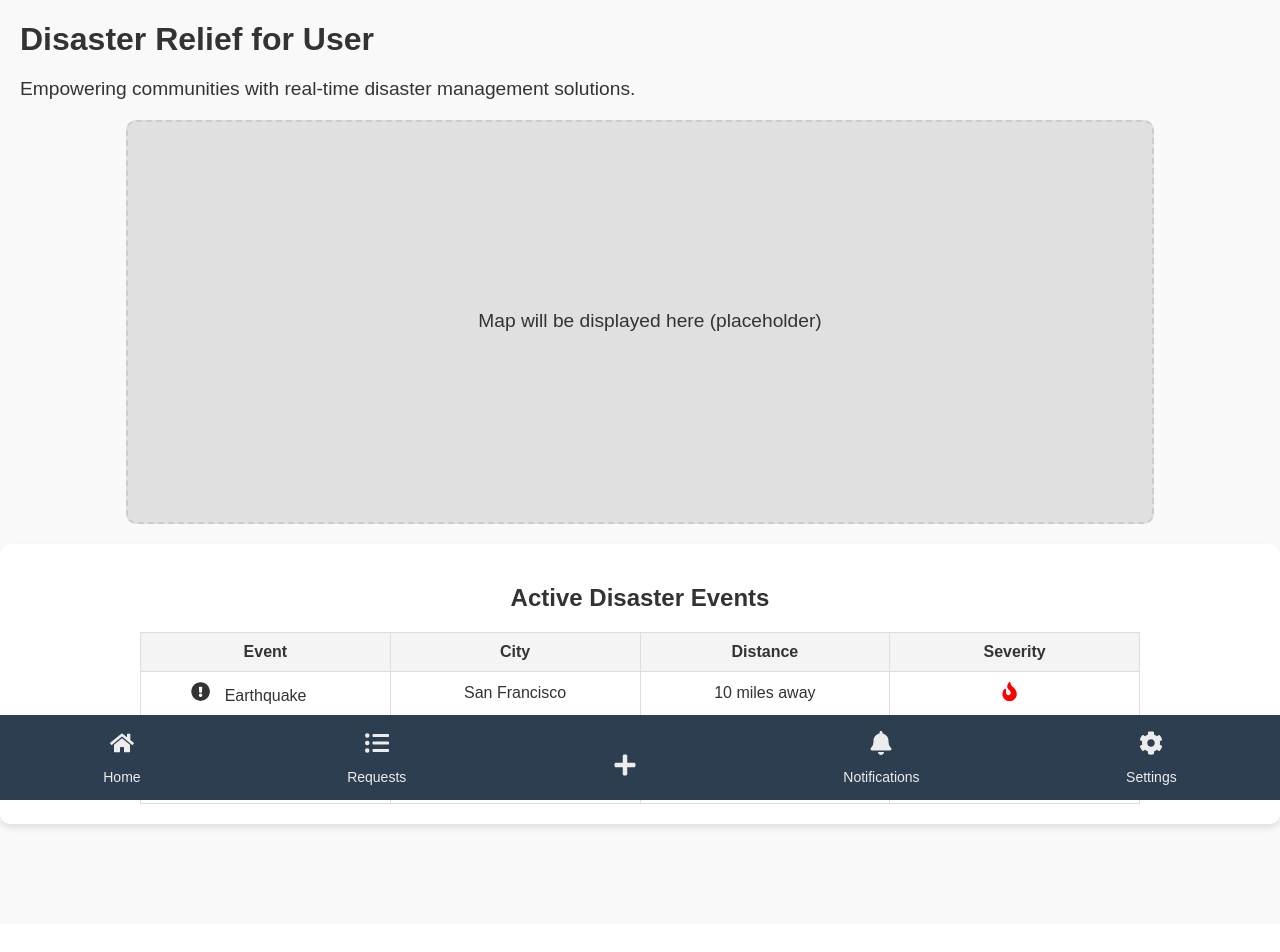
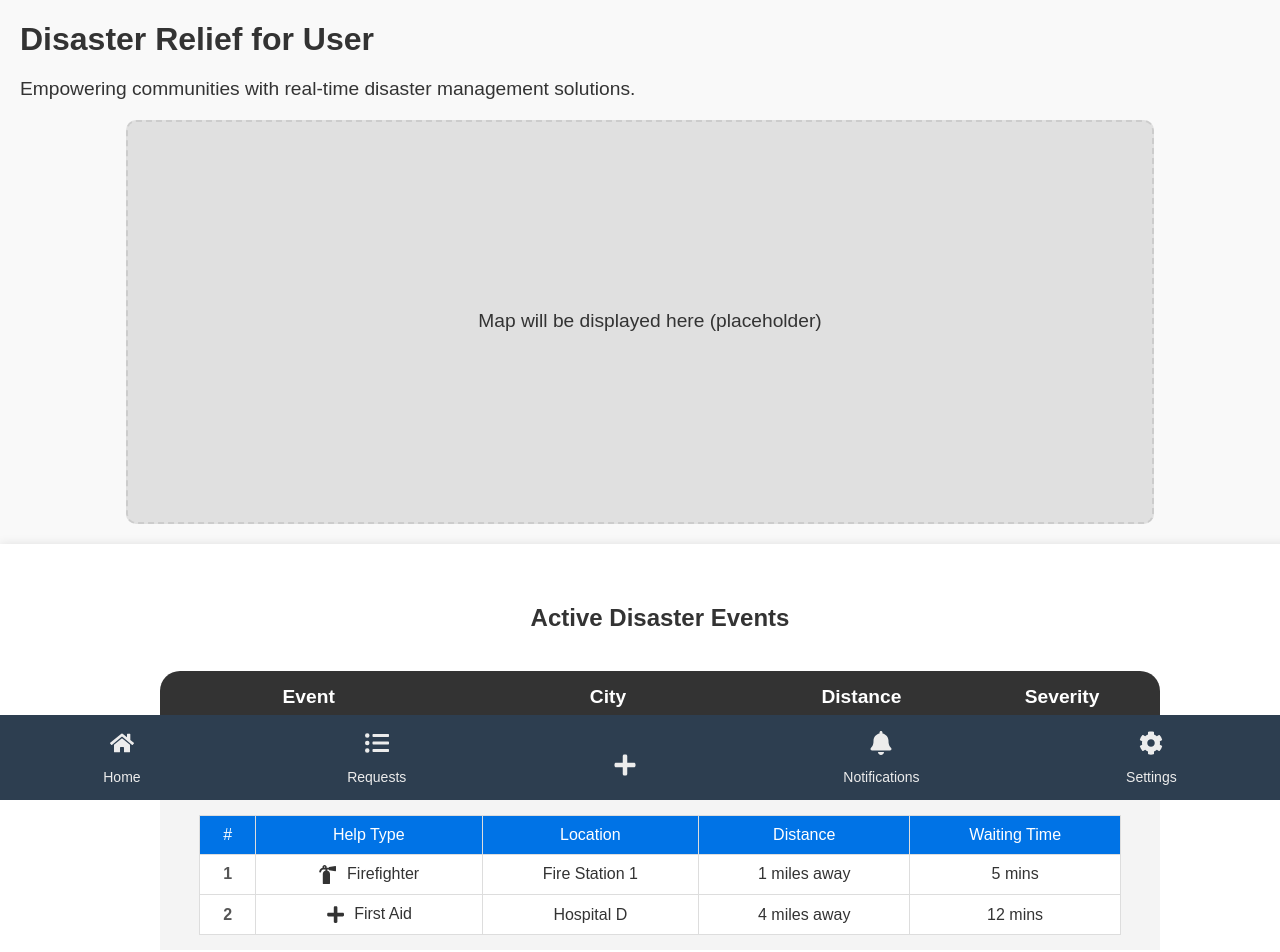
Before and after one commit to bannontan/hack-for-humanity, a React (Create React App) app in the folder frontend/: page /home in a window 1280 px wide. Shown: the top 952 px of the page. Before the commit the page ends 924 px from the top, so only its background shows below. Built offline with nearby package versions, Linux system fonts and the light colour scheme.

Commit message:
home page list of events and help

```diff
--- a/frontend/src/Pages/Home.css
+++ b/frontend/src/Pages/Home.css
@@ -1,17 +1,18 @@
+/* General Page Styling */
 .home-page {
   font-family: Arial, sans-serif;
   color: #333;
   background-color: #f9f9f9;
   overflow-y: scroll;
+  overflow-x: hidden;
   display: flex;
 }
 
 .content {
   flex-grow: 1;
   overflow-y: auto;
-    padding-bottom: 100px; /* Adjust this to the height of your navbar */
+  padding-bottom: 100px;
 }
-
 
 .content h1 {
   padding-left: 20px;
@@ -27,101 +28,107 @@
 
 /* Map Placeholder Styling */
 .map-placeholder {
-    width: 80%; /* Adjust the width to control the map's size */
-    height: 400px; /* Adjust the height as needed */
+  width: 80%;
+  height: 400px;
   background-color: #e0e0e0;
   display: flex;
   justify-content: center;
   align-items: center;
   border: 2px dashed #ccc;
   border-radius: 10px;
-    margin: 20px auto; /* This ensures it is centered horizontally */
-    position: relative;
-    overflow: hidden; /* Prevent scrolling */
+  margin: 20px auto;
 }
-
 
 /* Event Table Styling */
 .event-table-container {
-    background-color: #ffffff;
+  width: 100%;
+  border: #333;
+  background-color: #fff;
   padding: 20px;
-    border-radius: 10px;
-    box-shadow: 0 4px 6px rgba(0, 0, 0, 0.1);
+  box-shadow: 0 0 10px rgba(0, 0, 0, 0.1);
 }
 
 .event-table-container h2 {
   font-size: 1.5rem;
-    margin-bottom: 20px;
   text-align: center;
+  padding: 20px;
 }
 
 .event-table {
-    width: 100%; /* Adjust to fit content */
-    max-width: 1000px; /* Limit max width */
-    margin: 0 auto; /* Center table horizontally */
-    border-collapse: collapse;
-    text-align: center;
-    table-layout: fixed;
+  width: 100%;
+  max-width: 1000px;
+  margin: 0 auto;
+  border-collapse: collapse; /* Remove space between rows */
+  border-spacing: 0; /* Ensure no extra spacing */
+  border-radius: 20px;
+  overflow: hidden; /* Hide overflow content */
 }
 
 .event-table th, .event-table td {
-    padding: 10px;
-    border: 1px solid #ddd;
-    text-align: center; /* Align header to the left */
+  padding: 15px;
+  text-align: center;
+  background-color: #f4f4f4; /* Light background for cells */
+  font-size: 1.2rem;
+  font-weight:bold;
 }
 
 .event-table th {
-    background-color: #f4f4f4;
-    font-weight: bold;
-    text-align: center;
+  background-color: #333;
+  color: #fff;
 }
 
-  .event-table tr:hover {
-    background-color: #f1f1f1;
+.disaster {
+  border-bottom: 2px solid #ddd; /* Border between rows */
 }
 
-  .event-table .di {
-    text-align: left; /* Align this particular cell content to the left */
-    padding-left: 50px; /* Add some padding to the left */
+.help-subtable {
+  width: 95%;
+  margin: 0 auto; /* Center the subtable */
+  border-collapse: collapse; /* No gaps between cells */
 }
 
-  .event-table td {
-    text-align: center; /* Keep the rest of the table cells centered */
+.help-subtable th, .help-subtable td {
+  padding: 10px;
+  border: 1px solid #ddd; /* Standard border for subtable */
+  font-size: 1rem;
+  font-weight: normal;
+  text-align: center;
+  background-color: #fff; /* White background */
 }
 
+.help-subtable th {
+  background-color: #0073e6; /* Blue header for subtable */
+  color: #fff;
+}
+
+.event-table-container tr.disaster {
+  border-top: 20px solid #ffffff; /* Add a thicker top border for separation between disaster rows */
+}
 
 /* Severity Icons */
-  .high-severity {
-    color: #ff0000; /* Red */
-  }
 
-  .medium-severity {
-    color: #ff8c00; /* Orange */
-  }
-
-  .low-severity {
-    color: #32cd32; /* Green */
-  }
-
-  /* Icons styling */
-  .event-table td svg {
-    margin-right: 10px;
-    font-size: 1.2rem;
-  }
-
-  /* Custom styling for the severity icons */
 .high-severity-icon {
-    color: #ff0000; /* Red for High severity */
+  color: #e74c3c; /* Bright red */
 }
 
 .medium-severity-icon {
-    color: #ff8c00; /* Orange for Medium severity */
+  color: #f39c12; /* Bright orange */
 }
 
 .low-severity-icon {
-    color: #32cd32; /* Green for Low severity */
+  color: #2ecc71; /* Bright green */
 }
 
-  .event-table-container {
-    margin-top: 20px;
+/* Icons for help types */
+.help-icon {
+  font-size: 1.2rem;
+  margin-right: 5px; /* Add space between the icon and text */
+  vertical-align: middle;
 }
+
+/* Numbering style for help rows */
+.help-subtable td:first-child {
+  font-weight: bold;
+  text-align: center;
+  color: #555;
+}
--- a/frontend/src/Pages/Home.js
+++ b/frontend/src/Pages/Home.js
@@ -1,11 +1,53 @@
 import React from 'react';
 import BottomNavBar from '../Components/BottomNavbar';
 import { useUser } from '../UserContext';
-import { FaExclamationCircle, FaFire, FaWater, FaCheckCircle, FaExclamationTriangle } from 'react-icons/fa';
+import { FaExclamationCircle, FaFire, FaCheckCircle, FaExclamationTriangle } from 'react-icons/fa';
+import { FaPlus , FaUtensils, FaFireExtinguisher, FaUserMd } from 'react-icons/fa'; // Add relevant icons
+
 import './Home.css';
 
 function Home() {
   const { user } = useUser(); // Access user context
+
+  // Fake disaster data
+  const disasters = [
+    {
+      id: 1,
+      event: 'Earthquake',
+      city: 'San Francisco',
+      distance: 10, // Distance in miles
+      severity: 'High',
+      help: [
+        { type: 'First Aid', location: 'Central Hospital', distance: 3, waitTime: '10 mins' },
+        { type: 'Water/Food', location: 'Relief Center A', distance: 2, waitTime: '5 mins' },
+      ],
+    },
+    {
+      id: 2,
+      event: 'Flooding',
+      city: 'New York',
+      distance: 50,
+      severity: 'Medium',
+      help: [
+        { type: 'Psychological', location: 'Counseling Center B', distance: 7, waitTime: '15 mins' },
+        { type: 'Water/Food', location: 'Relief Center C', distance: 10, waitTime: '20 mins' },
+      ],
+    },
+    {
+      id: 3,
+      event: 'Fire',
+      city: 'Los Angeles',
+      distance: 5,
+      severity: 'High',
+      help: [
+        { type: 'Firefighter', location: 'Fire Station 1', distance: 1, waitTime: '5 mins' },
+        { type: 'First Aid', location: 'Hospital D', distance: 4, waitTime: '12 mins' },
+      ],
+    },
+  ];
+
+  // Sort disasters by distance (nearest first)
+  const sortedDisasters = disasters.sort((a, b) => a.distance - b.distance);
 
   // Helper function to render severity icons
   const renderSeverityIcon = (severity) => {
@@ -16,6 +58,22 @@ function Home() {
       return <FaExclamationTriangle className="medium-severity-icon" />;
     }
     return <FaCheckCircle className="low-severity-icon" />;
+  };
+
+  // Map help types to icons
+  const getHelpIcon = (type) => {
+    switch (type) {
+      case 'First Aid':
+        return <FaPlus className="help-icon" />;
+      case 'Water/Food':
+        return <FaUtensils className="help-icon" />;
+      case 'Firefighter':
+        return <FaFireExtinguisher className="help-icon" />;
+      case 'Psychological':
+        return <FaUserMd className="help-icon" />;
+      default:
+        return <FaExclamationCircle className="help-icon" />;
+    }
   };
 
   return (
@@ -42,24 +100,52 @@ function Home() {
               </tr>
             </thead>
             <tbody>
-              <tr className="disaster">
-                <td className="di"><FaExclamationCircle /> Earthquake</td>
-                <td>San Francisco</td>
-                <td>10 miles away</td>
-                <td className="high-severity">{renderSeverityIcon('High')}</td>
-              </tr>
-              <tr className="disaster">
-                <td className="di"><FaWater /> Flooding</td>
-                <td>New York</td>
-                <td>50 miles away</td>
-                <td className="medium-severity">{renderSeverityIcon('Medium')}</td>
-              </tr>
-              <tr className="disaster">
-                <td className="di"><FaFire /> Fire</td>
-                <td>Los Angeles</td>
-                <td>5 miles away</td>
-                <td className="high-severity">{renderSeverityIcon('High')}</td>
-              </tr>
+              {sortedDisasters.map((disaster) => (
+                <React.Fragment key={disaster.id}>
+
+                  {/* Main disaster row */}
+                  <tr className={`disaster`}>
+                      <td className={`${disaster.severity.toLowerCase()}-severity-icon`}>
+                        <FaExclamationCircle /> {disaster.event}
+                      </td>
+                      <td className={`${disaster.severity.toLowerCase()}-severity-icon`}>{disaster.city}</td>
+                      <td className={`${disaster.severity.toLowerCase()}-severity-icon`}>{disaster.distance} miles</td>
+                      <td>{renderSeverityIcon(disaster.severity)}</td>
+
+                  </tr>
+
+                  {/* Subtable for help details */}
+                  <tr>
+                    <td colSpan="4">
+                      <table className="help-subtable">
+                        <thead>
+                          <tr>
+                            <th>#</th>
+                            <th>Help Type</th>
+                            <th>Location</th>
+                            <th>Distance</th>
+                            <th>Waiting Time</th>
+                          </tr>
+                        </thead>
+                        <tbody>
+                          {disaster.help.map((help, index) => (
+                            <tr key={index}>
+                              <td>{index + 1}</td>
+                              <td>
+                                {getHelpIcon(help.type)} {help.type}
+                              </td>
+                              <td>{help.location}</td>
+                              <td>{help.distance} miles away</td>
+                              <td>{help.waitTime}</td>
+                            </tr>
+                          ))}
+                        </tbody>
+                      </table>
+                    </td>
+                  </tr>
+
+                </React.Fragment>
+              ))}
             </tbody>
           </table>
         </div>
```
Lines whose indentation alone changed are shown as unchanged.
